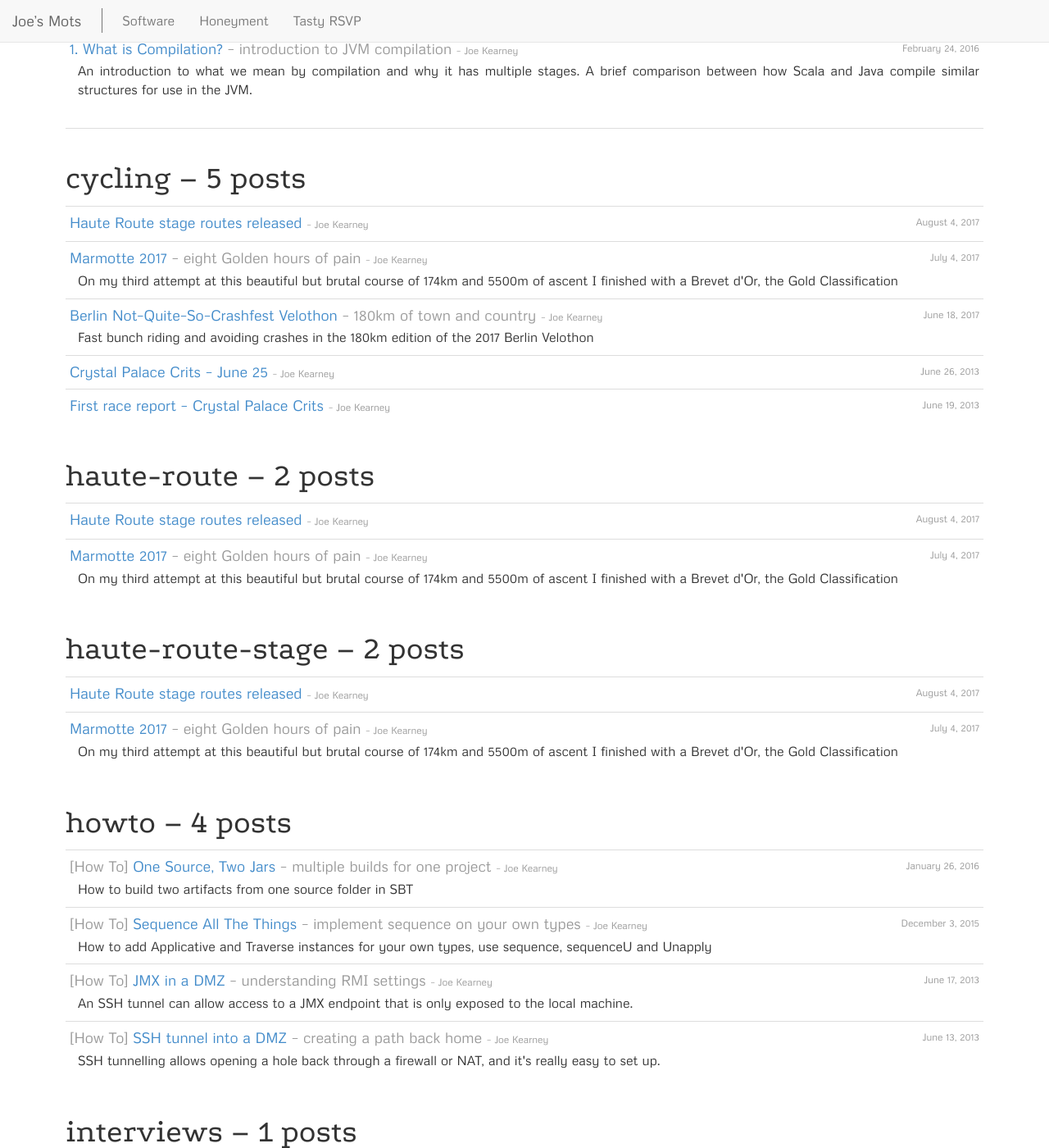
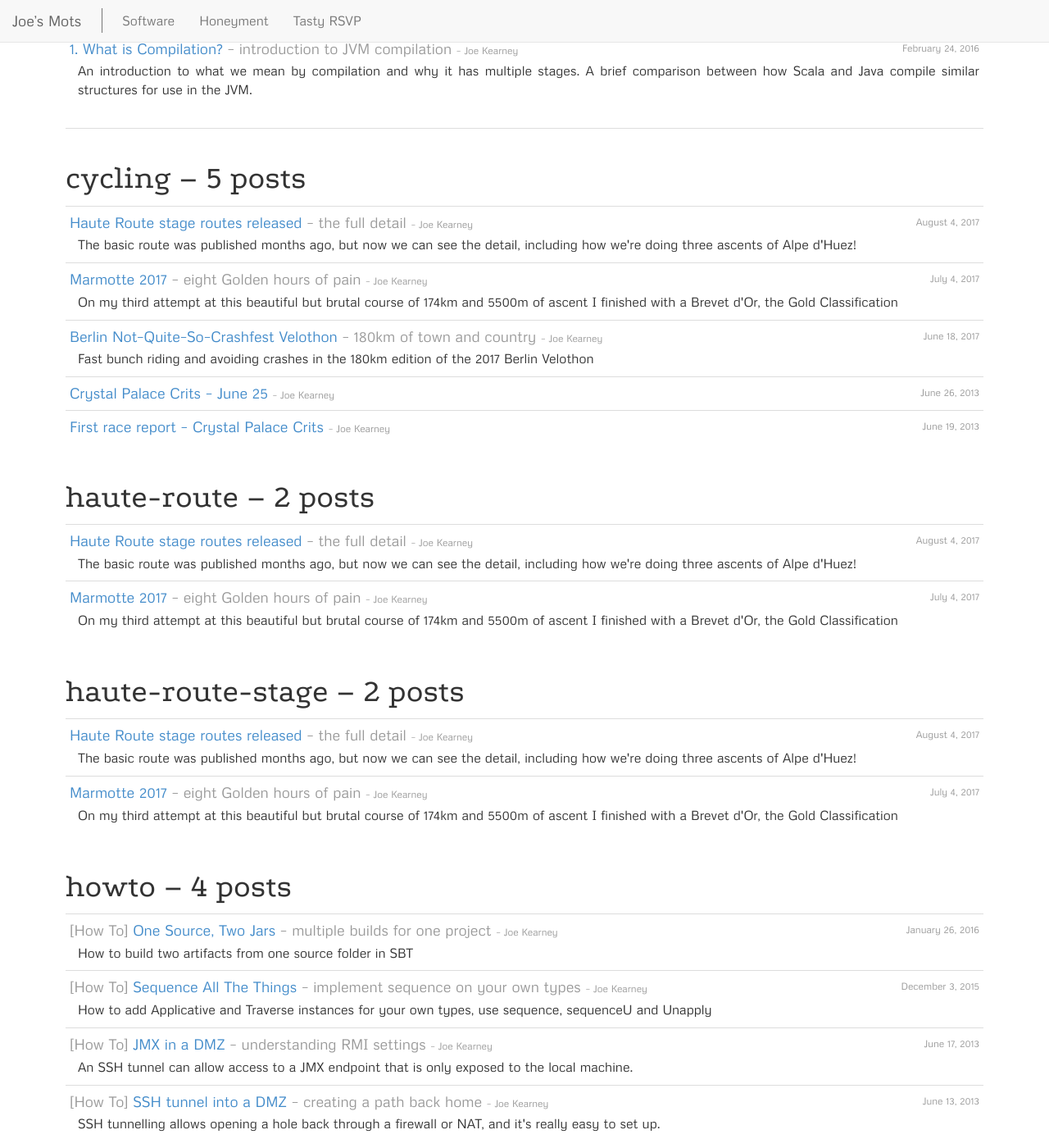
Before and after one commit to joekearney/joekearney.github.io, a Jekyll site: the page built from _posts/2015-01-01-index-by-tag.html, in a window 1280 px wide and 1400 px high, scrolled down 6942 px. Shown: the whole window at 82% size. Built offline with Jekyll 4.4.1, drawn with Linux system fonts in a browser that asks for light colours.

Commit message:
add personal stage descriptions

```diff
--- a/_includes/haute-route-stage-summary-element.html
+++ b/_includes/haute-route-stage-summary-element.html
@@ -1,4 +1,4 @@
-<a href="{{ post.url }}" class="no-link-highlight">
+<a href="{{ include.stage_strava }}" class="no-link-highlight">
   <li>
     <span class="post-description">[Stage {{include.stage_number}}]</span>
     <span class="post-date">{{ include.stage_date }}</span>
@@ -7,5 +7,6 @@
     <span class="post-description listing-title"> &ndash; {{ include.stage_length }}, {{ include.stage_ascent }}</span>
 
     <p class="post-long-description">{{ include.stage_cols }}</p>
+    <p class="post-long-description">{{ include.stage_description }}</p>
   </li>
 </a>
--- a/_posts/cycling/haute-route/2017-08-04-hra-routes.md
+++ b/_posts/cycling/haute-route/2017-08-04-hra-routes.md
@@ -1,8 +1,8 @@
 ---
 layout: post
 title: "Haute Route stage routes released"
-description: ""
-meta_description: ""
+description: "the full detail"
+meta_description: "The basic route was published months ago, but now we can see the detail, including how we're doing three ascents of Alpe d'Huez!"
 categories:
 - post
 tags:
@@ -37,19 +36,21 @@
 ## Haute Route Alps 2017 routes
 
 <ul class="listing">
-{% include haute-route-stage-summary-element.html stage_number=1 stage_date="Monday, Aug 21" stage_title="Nice to Pra Loup" stage_length="173km" stage_ascent="3,700m" stage_cols="Ascros, Col de la Cayolle, Pra Loup" %}
+{% include haute-route-stage-summary-element.html stage_strava=page.hra17-s1 stage_number=1 stage_date="Monday, Aug 21" stage_title="Nice to Pra Loup" stage_length="173km" stage_ascent="3,700m" stage_cols="Ascros, Col de la Cayolle, Pra Loup" stage_description="Starting on the Promenade des Anglais (I should feel at home) in the centre of Nice, quickly getting out of town but with a long neutralised start. The descent from the Col de la Cayolle is a long gentle slope through a valley, with signs warning of marmottes on the road! I've seen a fair bit of this stage from rides around Pra Loup and driving back to Nice." %}
 
-{% include haute-route-stage-summary-element.html stage_number=2 stage_date="Tuesday, Aug 22" stage_title="Pra Loup to Col du Granon" stage_length="127km" stage_ascent="3,700m" stage_cols="Col de Vars, Col d'Izoard, Col du Granon" %}
+{% include haute-route-stage-summary-element.html stage_strava=page.hra17-s2 stage_number=2 stage_date="Tuesday, Aug 22" stage_title="Pra Loup to Col du Granon" stage_length="127km" stage_ascent="3,700m" stage_cols="Col de Vars, Col d'Izoard, Col du Granon" stage_description="A nice potter through Barcelonnette, a grind up the valley, and then racing Chris Froome's time up Izoard, on which he all but sealed the yellow jersey this year." %}
 
-{% include haute-route-stage-summary-element.html stage_number=3 stage_date="Wednesday, Aug 23" stage_title="Serre Chevalier to Alpe d'Huez" stage_length="112km" stage_ascent="3,200m" stage_cols="Col du Lautaret, Col de Sarenne, Pas de la Confession, Alpe d'Huez" %}
+{% capture stage4_description %}
+One I've been really looking forward to. We see some of the Lautaret descent that features in <a href="/posts/marmotte-2017">La Marmotte</a>.
+{% endcapture %}
 
-{% include haute-route-stage-summary-element.html stage_number=4 stage_date="Thursday, Aug 24" stage_title="Alpe d'Huez" stage_length="15.5km" stage_ascent="1,100m" stage_cols="Alpe d'Huez" %}
+{% include haute-route-stage-summary-element.html stage_strava=page.hra17-s3 stage_number=3 stage_date="Wednesday, Aug 23" stage_title="Serre Chevalier to Alpe d'Huez" stage_length="112km" stage_ascent="3,200m" stage_cols="Col du Lautaret, Col de Sarenne, Pas de la Confession, Alpe d'Huez" stage_description=stage4_description %}
 
-{% include haute-route-stage-summary-element.html stage_number=5 stage_date="Friday, Aug 25" stage_title="Alpe d'Huez to Megève" stage_length="182km" stage_ascent="4,500m" stage_cols="Col du Glandon, Col de la Madeleine, Col des Saisies" %}
+{% include haute-route-stage-summary-element.html stage_strava=page.hra17-s4 stage_number=4 stage_date="Thursday, Aug 24" stage_title="Alpe d'Huez" stage_length="15.5km" stage_ascent="1,100m" stage_cols="Alpe d'Huez" stage_description="An individual time trial, straight up the mountain. My best time up here is around 1h10 at the end of La Marmotte. I'll aim for under an hour here..." %}
 
-{% include haute-route-stage-summary-element.html stage_number=6 stage_date="Saturday, Aug 26" stage_title="Megève to Morzine" stage_length="145km" stage_ascent="3,400m" stage_cols="Col de l'Epine, Col de la Colombière, Côte de Châtillon, Col de Joux Plane" %}
+{% include haute-route-stage-summary-element.html stage_strava=page.hra17-s5 stage_number=5 stage_date="Friday, Aug 25" stage_title="Alpe d'Huez to Megève" stage_length="182km" stage_ascent="4,500m" stage_cols="Col du Glandon, Col de la Madeleine, Col des Saisies" stage_description="This one is genuinely scary, it's just massive. It'll start with a familiar feeling, following the route of La Marmotte up the Glandon, but then the Madeleins will be just brutal, with no let-up in the gradient. Maybe there'll be a bit of a break in the valley, but more likely it'll motor on to the Col des Saisies for the finish." %}
 
-{% include haute-route-stage-summary-element.html stage_number=6 stage_date="Saturday, Aug 26" stage_title="Megève to Morzine" stage_length="145km" stage_ascent="3,400m" stage_cols="Col de l'Epine, Col de la Colombière, Côte de Châtillon, Col de Joux Plane" %}
+{% include haute-route-stage-summary-element.html stage_strava=page.hra17-s6 stage_number=6 stage_date="Saturday, Aug 26" stage_title="Megève to Morzine" stage_length="145km" stage_ascent="3,400m" stage_cols="Col de l'Epine, Col de la Colombière, Côte de Châtillon, Col de Joux Plane, Col de Ranfolly" stage_description="Unknown territory for me, here. It sounds like beautiful scenery, though with a couple of tricky descents that will likely be neutralised for safety." %}
 
-{% include haute-route-stage-summary-element.html stage_number=7 stage_date="Sunday, Aug 27" stage_title="Morzine to Geneva" stage_length="140km" stage_ascent="2,600m" stage_cols="Col de l'Encrenaz, Col de la Ramaz, Col du Feu, Col des Moises, Lake Geneva" %}
+{% include haute-route-stage-summary-element.html stage_strava=page.hra17-s7 stage_number=7 stage_date="Sunday, Aug 27" stage_title="Morzine to Geneva" stage_length="140km" stage_ascent="2,600m" stage_cols="Col de l'Encrenaz, Col de la Ramaz, Col du Feu, Col des Moises, Lake Geneva" stage_description="If I make it this far, the end is in sight! A medium-length stage, but with the least climbing for a \"proper\" stage. The peaks are early, and the last third is mostly flat with the run-in to Geneva along the lake." %}
 </ul>
```
Also changed, not shown: other parts of _posts/cycling/haute-route/2017-08-04-hra-routes.md (+9 -10 lines).
